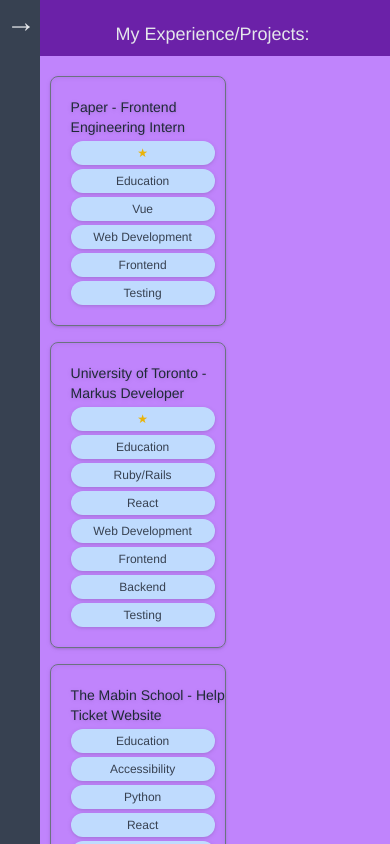
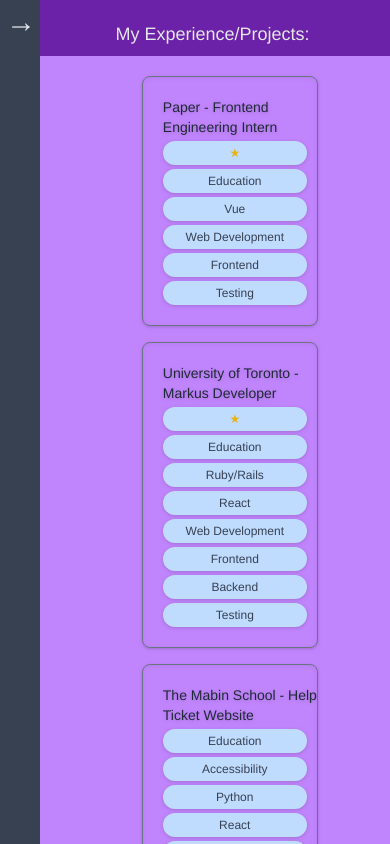
Before and after one commit to WeissSa/portfolio, a Vue app: page /#/ in a window 390 px wide. Shown: the top 844 px of the page. Built offline with nearby package versions, Linux system fonts and the light colour scheme.

Commit message:
fixed centering

```diff
--- a/src/components/PostList.vue
+++ b/src/components/PostList.vue
@@ -1,5 +1,5 @@
 <template>
-  <div class="flex flex-col-reverse sm:mx-auto gap-y-4">
+  <div class="flex flex-col-reverse mx-auto gap-y-4">
     <PostPreview
       v-for="post in filteredPosts"
       :key="post.title"
```
